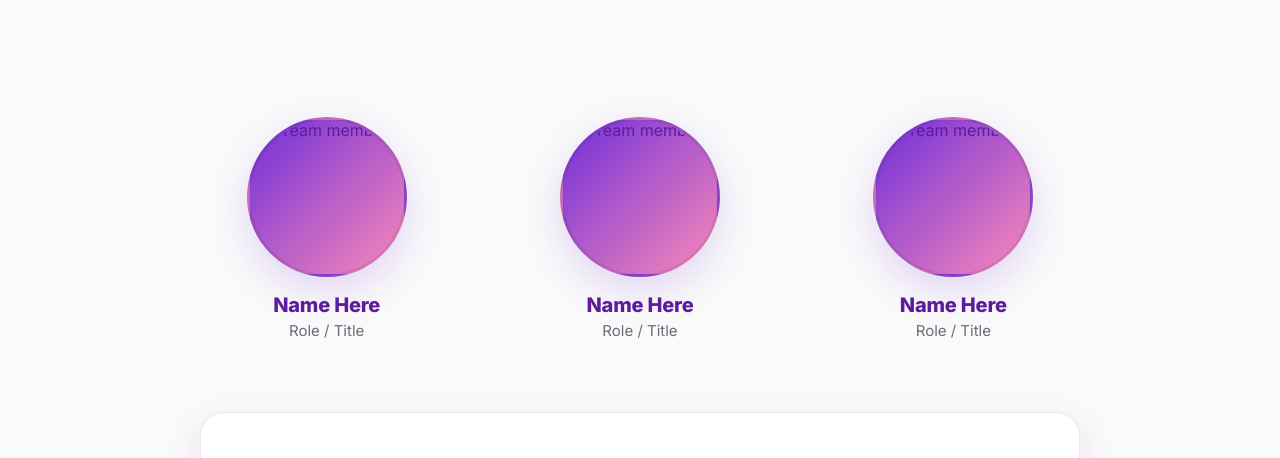
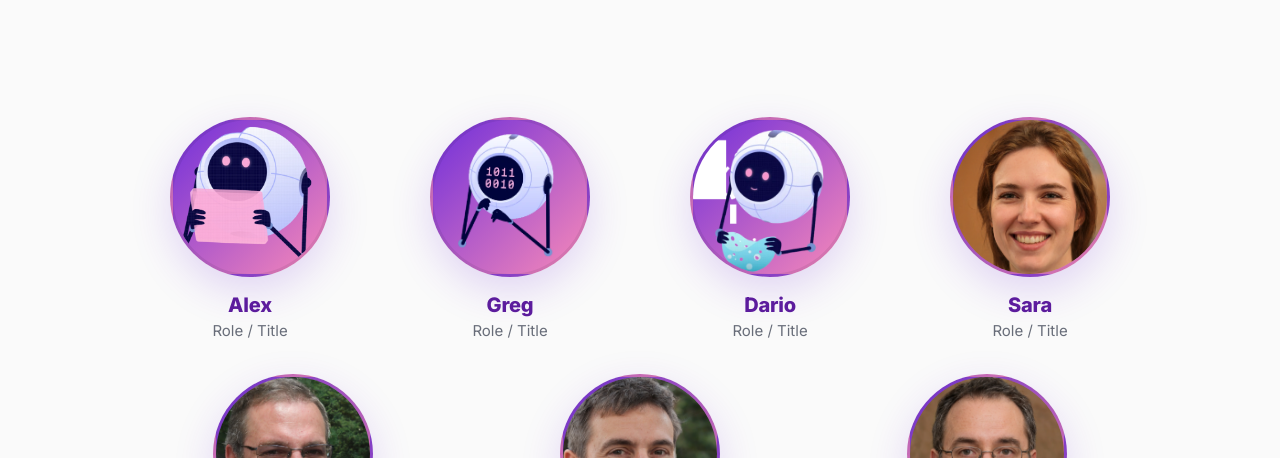
Before and after one commit to Goldfoyle/clara, a plain HTML site: page about.html in a window 1280 px wide. Shown: the part 271-729 px from the top of the page. Drawn offline with Linux system fonts and the light colour scheme.

Commit message:
Update about.html

```diff
--- a/about.html
+++ b/about.html
@@ -5,6 +5,8 @@
   <meta name="viewport" content="width=device-width, initial-scale=1" />
   <title>About — Clara</title>
   <meta name="description" content="Meet the team behind Clara and learn about our mission to make complex data accessible." />
+
+  <link rel="canonical" href="https://YOUR-DOMAIN.com/about.html" />
 
   <link rel="preconnect" href="https://fonts.googleapis.com">
   <link rel="preconnect" href="https://fonts.gstatic.com" crossorigin>
@@ -142,15 +144,52 @@
     section{padding: 48px 0}
     .section-title{margin:0 0 8px; font-size: 26px; letter-spacing:-.02em}
 
+    /* TEAM (minimal + matches your style) */
+    .team-wrap{
+      display:grid;
+      gap:34px;
+      margin-top:32px;
+      max-width: 1000px;
+      margin-left:auto;
+      margin-right:auto;
+    }
+    .team-row{
+      display:grid;
+      gap:40px;
+      justify-items:center;
+      align-items:start;
+    }
+    .team-row.row-4{grid-template-columns: repeat(4, minmax(0,1fr));}
+    .team-row.row-3{grid-template-columns: repeat(3, minmax(0,1fr));}
+
+    .team-card{display:grid; gap:16px; justify-items:center; text-align:center}
+    .team-avatar{
+      width:160px; height:160px; border-radius:50%;
+      background: linear-gradient(135deg, #702FDA, #F889B8);
+      border:3px solid rgba(15,23,42,.08);
+      box-shadow: 0 14px 40px rgba(112,47,218,.18);
+      overflow:hidden;
+    }
+    .team-avatar img{width:100%; height:100%; object-fit:cover; display:block}
+    .team-name{font-weight:800; font-size:20px; letter-spacing:-.01em}
+    .team-role{font-size:15px; color:rgba(15,23,42,.62); margin-top:4px}
+
+    @media (max-width: 980px){
+      .container{padding: 0 16px;}
+      header{padding: 60px 0 32px}
+
+      /* keep it clean on phones */
+      .team-row.row-4{grid-template-columns: repeat(2, minmax(0,1fr));}
+      .team-row.row-3{grid-template-columns: repeat(2, minmax(0,1fr));}
+    }
+    @media (max-width: 520px){
+      .team-row.row-4, .team-row.row-3{grid-template-columns: 1fr;}
+    }
+
     footer{padding: 28px 0 36px; border-top:1px solid rgba(15,23,42,.08); color: rgba(15,23,42,.62); font-size: 13px}
     .foot{display:flex; justify-content:space-between; gap:14px; flex-wrap:wrap}
     .foot a{color: rgba(15,23,42,.62)}
     .foot a:hover{color: rgba(15,23,42,.88)}
-
-    @media (max-width: 980px){
-      .container{padding: 0 16px;}
-      header{padding: 60px 0 32px}
-    }
   </style>
 </head>
 
@@ -191,37 +230,91 @@
   </header>
 
   <!-- TEAM SECTION -->
-  <section>
+  <section aria-label="Team">
     <div class="container">
-      <div style="display:grid; grid-template-columns: repeat(auto-fit, minmax(240px, 1fr)); gap:40px; margin-top:32px; max-width:900px; margin-left:auto; margin-right:auto">
+      <div class="team-wrap">
 
-        <div style="display:grid; gap:16px; justify-items:center; text-align:center">
-          <div style="width:160px; height:160px; border-radius:50%; background: linear-gradient(135deg, #702FDA, #F889B8); border:3px solid rgba(15,23,42,.08); box-shadow: 0 14px 40px rgba(112,47,218,.18); overflow:hidden">
-            <img src="team/person-1.webp" alt="Team member" style="width:100%; height:100%; object-fit:cover" />
+        <!-- File structure you will upload:
+          /team/alex.webp
+          /team/greg.webp
+          /team/dario.webp
+          /team/sara.webp
+          /team/steve.webp
+          /team/gary.webp
+          /team/ehud.webp
+        -->
+
+        <div class="team-row row-4">
+          <div class="team-card">
+            <div class="team-avatar">
+              <img src="team/alex.webp" alt="Alex — Clara team member" loading="lazy" decoding="async">
+            </div>
+            <div>
+              <div class="team-name">Alex</div>
+              <div class="team-role">Role / Title</div>
+            </div>
           </div>
-          <div>
-            <div style="font-weight:800; font-size:20px; letter-spacing:-.01em">Name Here</div>
-            <div style="font-size:15px; color:rgba(15,23,42,.62); margin-top:4px">Role / Title</div>
+
+          <div class="team-card">
+            <div class="team-avatar">
+              <img src="team/greg.webp" alt="Greg — Clara team member" loading="lazy" decoding="async">
+            </div>
+            <div>
+              <div class="team-name">Greg</div>
+              <div class="team-role">Role / Title</div>
+            </div>
+          </div>
+
+          <div class="team-card">
+            <div class="team-avatar">
+              <img src="team/dario.webp" alt="Dario — Clara team member" loading="lazy" decoding="async">
+            </div>
+            <div>
+              <div class="team-name">Dario</div>
+              <div class="team-role">Role / Title</div>
+            </div>
+          </div>
+
+          <div class="team-card">
+            <div class="team-avatar">
+              <img src="team/sara.webp" alt="Sara — Clara team member" loading="lazy" decoding="async">
+            </div>
+            <div>
+              <div class="team-name">Sara</div>
+              <div class="team-role">Role / Title</div>
+            </div>
           </div>
         </div>
 
-        <div style="display:grid; gap:16px; justify-items:center; text-align:center">
-          <div style="width:160px; height:160px; border-radius:50%; background: linear-gradient(135deg, #702FDA, #F889B8); border:3px solid rgba(15,23,42,.08); box-shadow: 0 14px 40px rgba(112,47,218,.18); overflow:hidden">
-            <img src="team/person-2.webp" alt="Team member" style="width:100%; height:100%; object-fit:cover" />
+        <div class="team-row row-3">
+          <div class="team-card">
+            <div class="team-avatar">
+              <img src="team/steve.webp" alt="Steve — Clara team member" loading="lazy" decoding="async">
+            </div>
+            <div>
+              <div class="team-name">Steve</div>
+              <div class="team-role">Role / Title</div>
+            </div>
           </div>
-          <div>
-            <div style="font-weight:800; font-size:20px; letter-spacing:-.01em">Name Here</div>
-            <div style="font-size:15px; color:rgba(15,23,42,.62); margin-top:4px">Role / Title</div>
+
+          <div class="team-card">
+            <div class="team-avatar">
+              <img src="team/gary.webp" alt="Gary — Clara team member" loading="lazy" decoding="async">
+            </div>
+            <div>
+              <div class="team-name">Gary</div>
+              <div class="team-role">Role / Title</div>
+            </div>
           </div>
-        </div>
 
-        <div style="display:grid; gap:16px; justify-items:center; text-align:center">
-          <div style="width:160px; height:160px; border-radius:50%; background: linear-gradient(135deg, #702FDA, #F889B8); border:3px solid rgba(15,23,42,.08); box-shadow: 0 14px 40px rgba(112,47,218,.18); overflow:hidden">
-            <img src="team/person-3.webp" alt="Team member" style="width:100%; height:100%; object-fit:cover" />
-          </div>
-          <div>
-            <div style="font-weight:800; font-size:20px; letter-spacing:-.01em">Name Here</div>
-            <div style="font-size:15px; color:rgba(15,23,42,.62); margin-top:4px">Role / Title</div>
+          <div class="team-card">
+            <div class="team-avatar">
+              <img src="team/ehud.webp" alt="Ehud — Clara team member" loading="lazy" decoding="async">
+            </div>
+            <div>
+              <div class="team-name">Ehud</div>
+              <div class="team-role">Role / Title</div>
+            </div>
           </div>
         </div>
 
```
